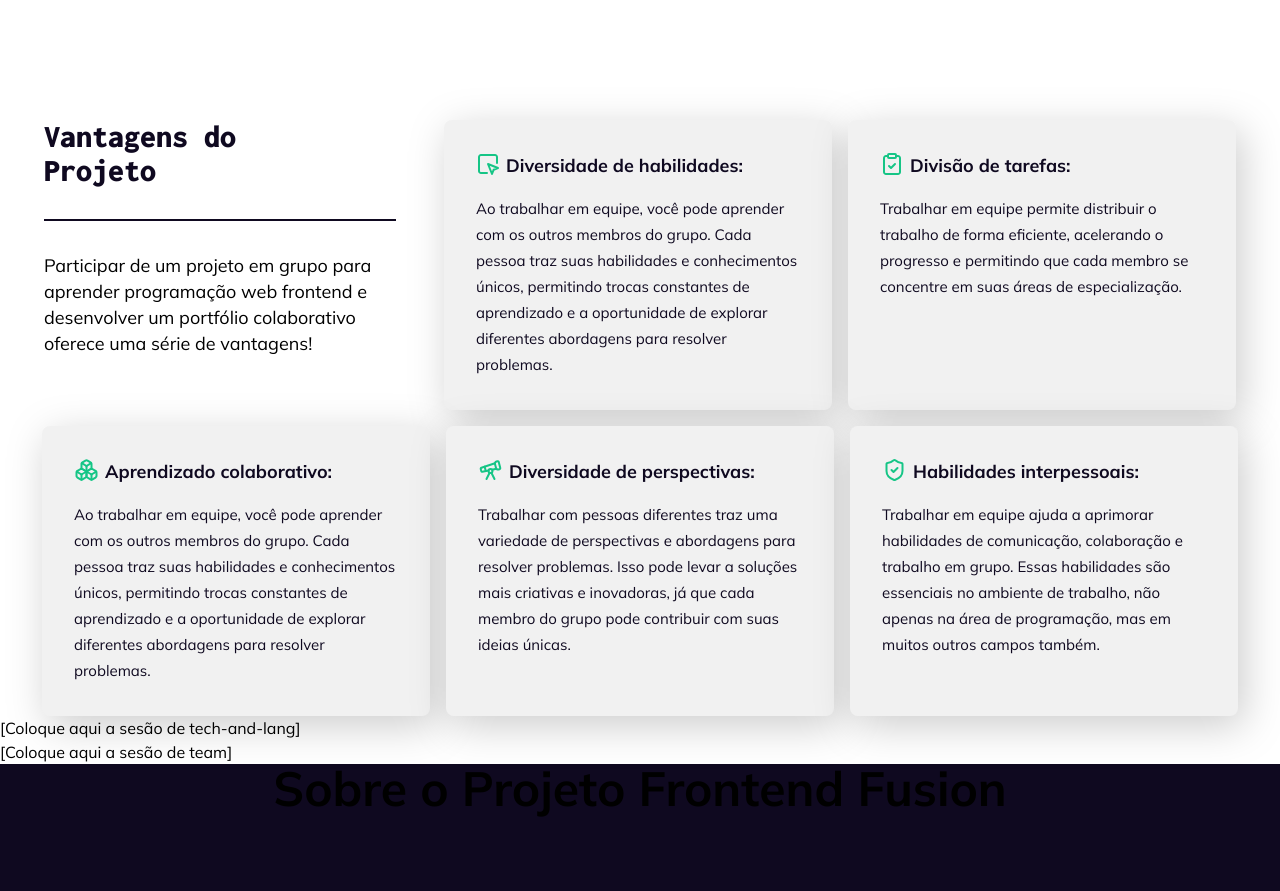
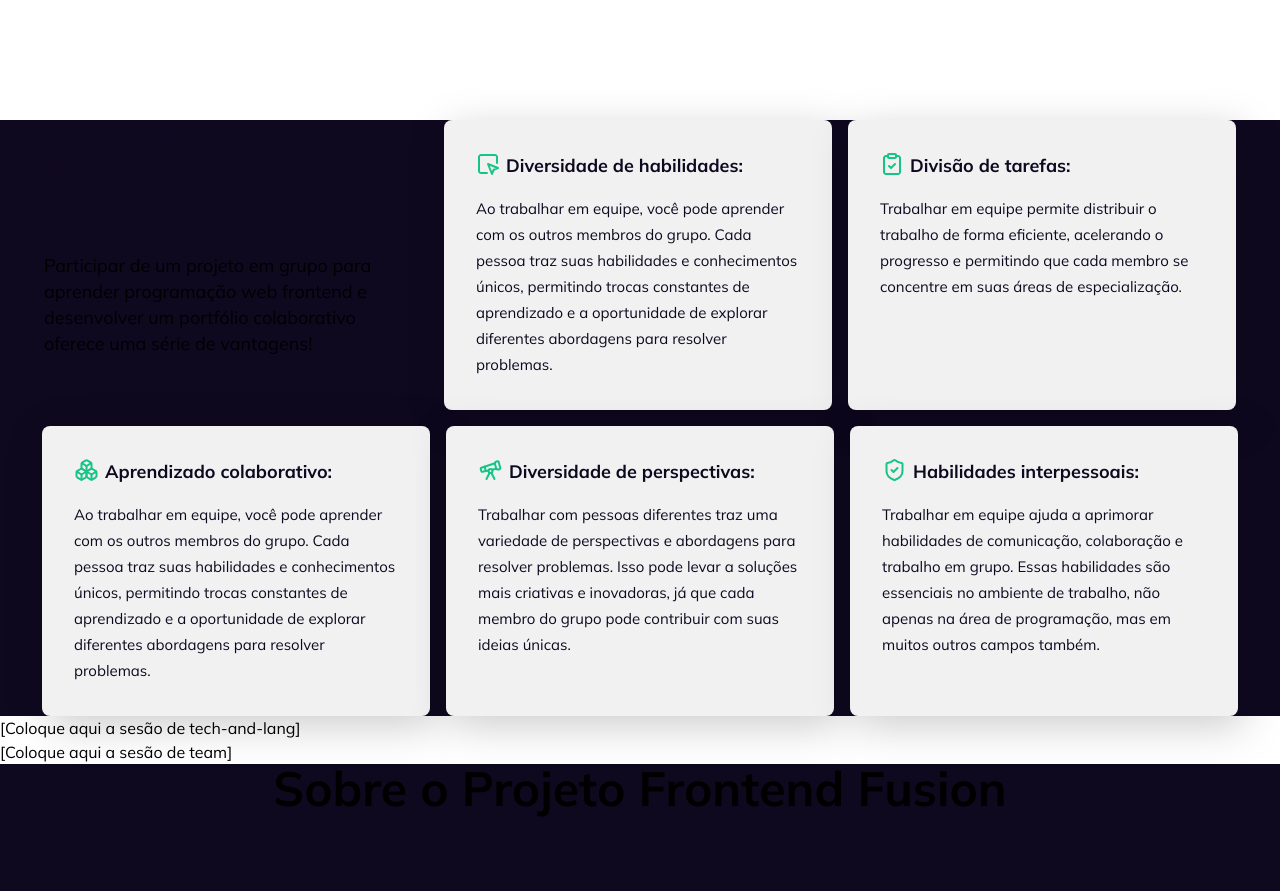
Before and after one commit to luisfilipe21/portifolio-colaborativo-codewizard-Eaglescoders, a React (Vite) app: page / in a window 1280 px wide. Shown: the part 680-1571 px from the top of the page. Built offline with nearby package versions, Linux system fonts and the light colour scheme; a web font is replaced by a local one.

Commit message:
FIX: update components/benefits/index.jsx

```diff
--- a/src/components/benefits/index.jsx
+++ b/src/components/benefits/index.jsx
@@ -3,7 +3,8 @@ import benefitCard from "../../data/benefits.json";
 
 const Benefits = () => {
   return (
-    <section className="flex flex-wrap px-4 justify-around gap-4 w-full my-0 mx-auto md:justify-between md:max-w-medium lg:max-w-larger lg:px-0 lg:justify-center">
+    <section className="w-full bg-purple-1">
+      <div className="flex flex-wrap px-4 justify-around gap-4 w-full mx-auto md:justify-between md:max-w-medium lg:max-w-larger lg:px-0 lg:justify-center ">
         <div className="max-w-sm   pr-8">
           <h2 className="font-black text-purple-1 dark:text-gray-2 border-purple-1 dark:border-purple-3 leading-mobile-ultra pb-4 mb-2 border-x-0 border-t-0 border-solid border-2 text-desktop-extraMedium font-inconsolata lg:text-desktop-extraUltra lg:leading-desktop-ultra lg:pb-8 lg:mb-8">
             Vantagens do <br /> Projeto
@@ -11,8 +12,8 @@ const Benefits = () => {
 
           <p className="text-xs font-normal leading-mobile-mini text-black-1 dark:text-gray-1 font-mulish lg:text-lg lg:leading-desktop-larger">
             Participar de um projeto em grupo para aprender programação web
-          frontend e desenvolver um portfólio colaborativo oferece uma série de
-          vantagens!
+            frontend e desenvolver um portfólio colaborativo oferece uma série
+            de vantagens!
           </p>
         </div>
 
@@ -26,6 +27,7 @@ const Benefits = () => {
             />
           );
         })}
+      </div>
     </section>
   );
 };
```
Lines whose indentation alone changed are shown as unchanged.
